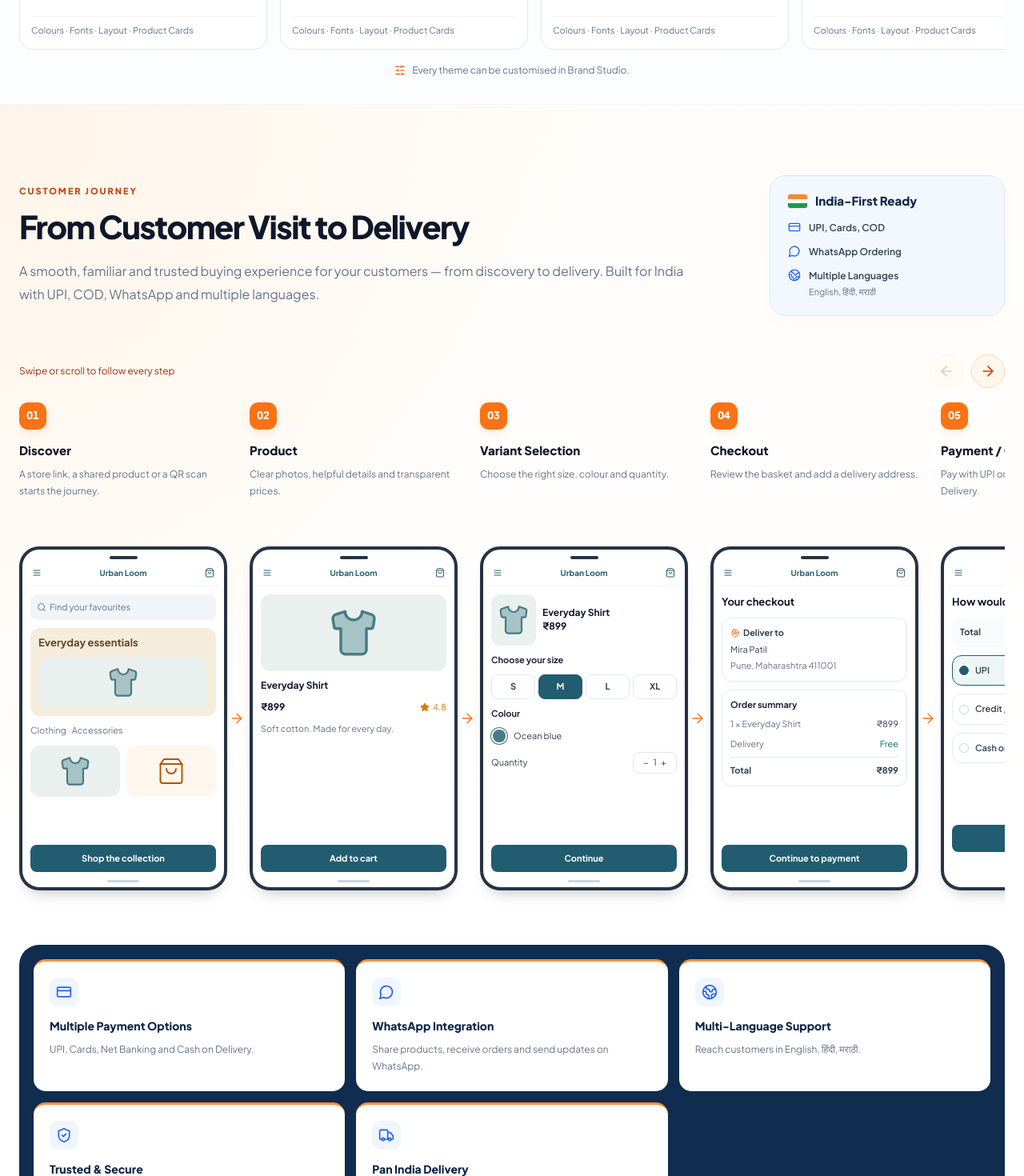
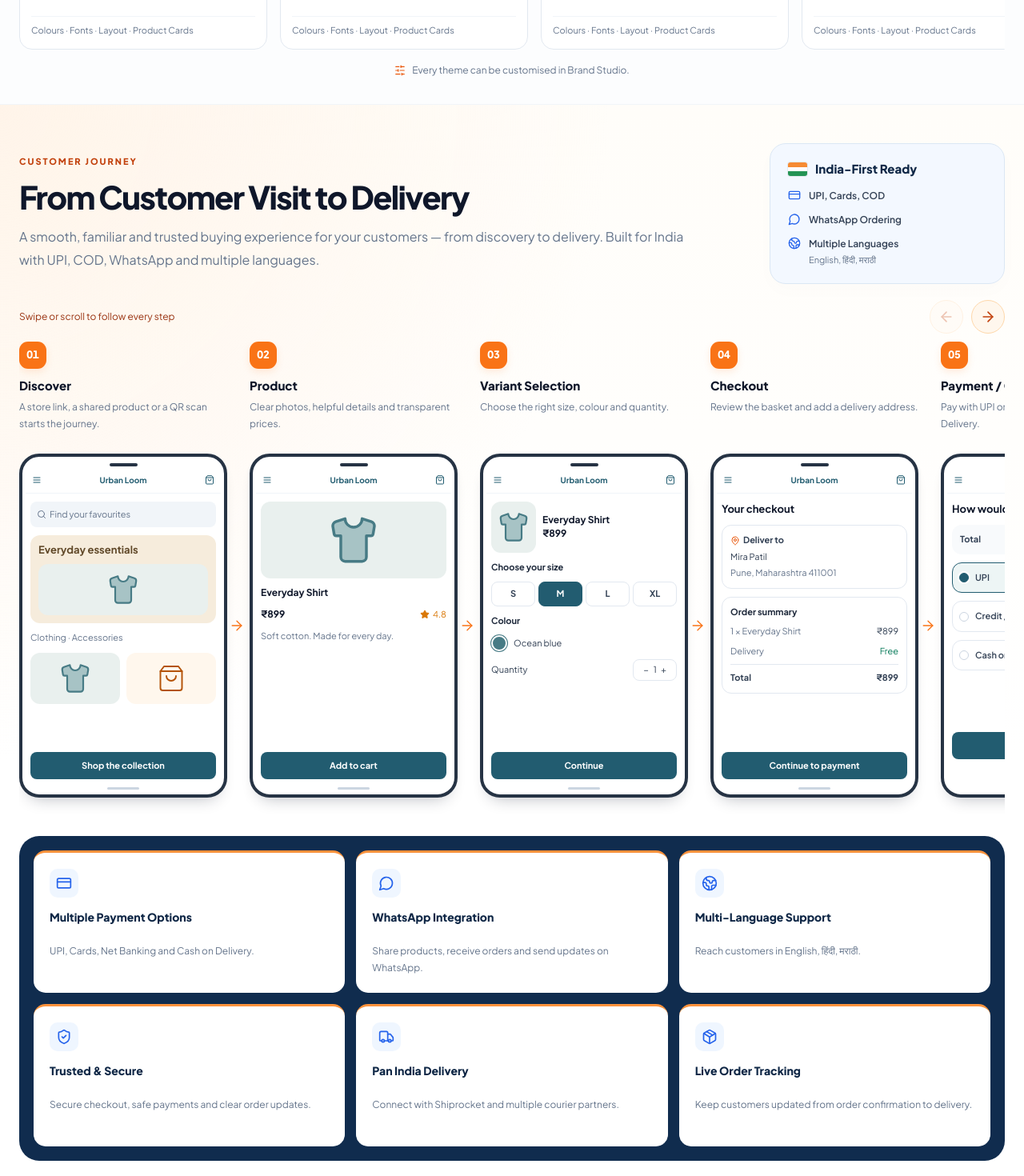
Before and after one commit to saiprasad-2610/LetZShop, a Next.js app in the folder apps/storefront/: page / in a window 1280 px wide. Shown: the part 3720-5190 px from the top of the page at 80% size. Built offline with nearby package versions, Linux system fonts and the light colour scheme; no server answers; a web font is replaced by a local one.

Commit message:
feat(landing): refine customer journey rail and benefits

```diff
--- a/apps/storefront/src/components/landing/Screen5CustomerJourney.module.css
+++ b/apps/storefront/src/components/landing/Screen5CustomerJourney.module.css
@@ -1,5 +1,5 @@
 .section {
-  padding: 88px 24px;
+  padding: 48px 24px;
   border-bottom: 1px solid #e2e8f0;
   background:
     radial-gradient(ellipse at 0 0, #fff4e9 0, transparent 42%),
@@ -15,7 +15,7 @@
   justify-content: space-between;
   align-items: center;
   gap: 56px;
-  margin-bottom: 48px;
+  margin-bottom: 20px;
 }
 .intro {
   max-width: 1020px;
@@ -38,7 +38,7 @@
 }
 .supporting {
   max-width: 850px;
-  margin-top: 18px;
+  margin-top: 12px;
   color: #64748b;
   font-size: 16px;
   line-height: 1.8;
@@ -115,11 +115,11 @@
   min-width: 0;
   display: grid;
   grid-template-rows: 1fr 430px;
-  gap: 20px;
+  gap: 12px;
   scroll-snap-align: start;
 }
 .stepCopy {
-  min-height: 160px;
+  min-height: 128px;
 }
 .number {
   display: inline-flex;
@@ -136,7 +136,7 @@
   font-variant-numeric: tabular-nums;
 }
 .step h3 {
-  margin: 15px 0 9px;
+  margin: 10px 0 6px;
   color: #0f172a;
   font-size: 15px;
   line-height: 1.4;
@@ -197,7 +197,7 @@
 }
 .railControls {
   max-width: 1360px;
-  margin: 0 auto 18px;
+  margin: 0 auto 10px;
   display: flex;
   align-items: center;
   justify-content: space-between;
@@ -241,14 +241,17 @@
 .benefits {
   display: grid;
   grid-auto-rows: 1fr;
-  grid-template-columns: repeat(5, minmax(0, 1fr));
+  grid-template-columns: repeat(3, minmax(0, 1fr));
   gap: 14px;
-  margin-top: 48px;
+  margin-top: 28px;
   padding: 18px;
   border-radius: 25px;
   background: #102c4e;
 }
 .benefit {
+  display: grid;
+  grid-template-rows: 50px 42px auto;
+  align-content: start;
   padding: 20px;
   border-radius: 15px;
   background: #fff;
@@ -327,7 +330,7 @@
     width: min(76vw, 260px);
   }
   .stepCopy {
-    min-height: 160px;
+    min-height: 128px;
   }
   .stepCopy p {
     font-size: 13px;
@@ -339,15 +342,13 @@
     border-radius: 20px;
     margin-top: 28px;
   }
-  .benefit:last-child {
-    grid-column: 1 / -1;
-  }
 }
 @media (max-width: 420px) {
   .benefits {
     grid-template-columns: minmax(0, 1fr);
   }
   .benefit {
+    grid-template-rows: auto auto;
     display: grid;
     align-content: start;
     grid-template-columns: 36px minmax(0, 1fr);
--- a/apps/storefront/src/components/landing/Screen5CustomerJourney.tsx
+++ b/apps/storefront/src/components/landing/Screen5CustomerJourney.tsx
@@ -36,6 +36,7 @@ const BENEFITS = [
   { id: 'languages', icon: Globe2 },
   { id: 'security', icon: ShieldCheck },
   { id: 'shipping', icon: Truck },
+  { id: 'tracking', icon: Package },
 ] as const;
 
 function ProductArt({ small = false }: { small?: boolean }) {
--- a/packages/i18n/src/locales/customer-journey.ts
+++ b/packages/i18n/src/locales/customer-journey.ts
@@ -91,6 +91,7 @@ export const customerJourneyEn = {
     reviewThanks: 'Your feedback helps others.',
   },
   benefits: {
+    tracking: { title: 'Live Order Tracking', body: 'Keep customers updated from order confirmation to delivery.' },
     payments: {
       title: 'Multiple Payment Options',
       body: 'UPI, Cards, Net Banking and Cash on Delivery.',
@@ -205,6 +206,7 @@ export const customerJourneyMr: typeof customerJourneyEn = {
     reviewThanks: 'तुमचा अभिप्राय इतरांना मदत करतो.',
   },
   benefits: {
+    tracking: { title: 'ऑर्डरचा थेट मागोवा', body: 'ऑर्डरची पुष्टी झाल्यापासून डिलिव्हरीपर्यंत ग्राहकांना माहिती देत राहा.' },
     payments: {
       title: 'पेमेंटचे अनेक पर्याय',
       body: 'UPI, कार्ड, नेट बँकिंग आणि कॅश ऑन डिलिव्हरी.',
@@ -319,6 +321,7 @@ export const customerJourneyHi: typeof customerJourneyEn = {
     reviewThanks: 'आपकी प्रतिक्रिया दूसरों की मदद करती है।',
   },
   benefits: {
+    tracking: { title: 'ऑर्डर की लाइव ट्रैकिंग', body: 'ऑर्डर की पुष्टि से डिलीवरी तक ग्राहकों को जानकारी देते रहें.' },
     payments: {
       title: 'पेमेंट के कई विकल्प',
       body: 'UPI, कार्ड, नेट बैंकिंग और कैश ऑन डिलिवरी।',
```
Also changed, not shown: 1 other file (tests, documents, lock files or other folders).
